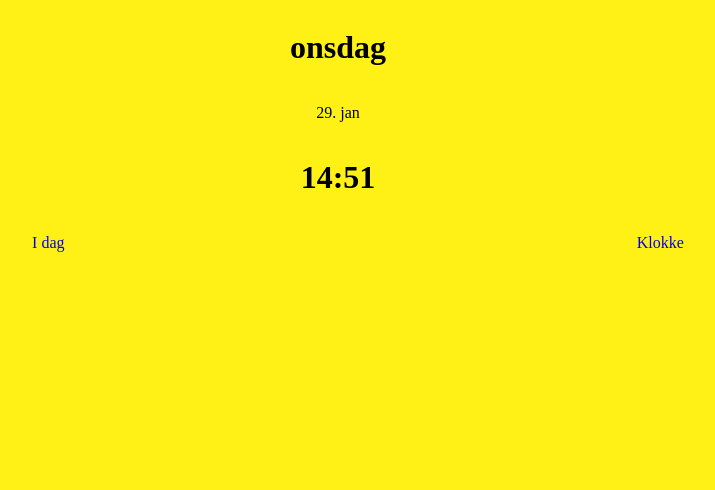
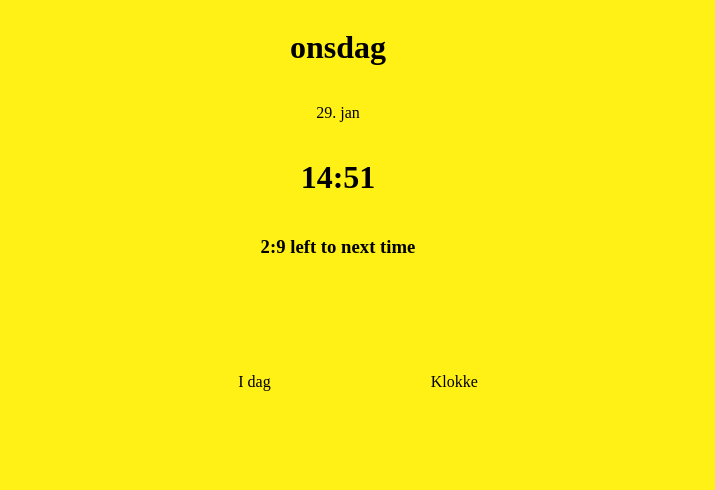
Before and after one commit to stinehso/to-do-app, a plain HTML site: page tidsvinduer.html in a window 1280 px wide. Shown: the whole page, without its empty margins (302-1017 px from the left). Drawn offline with Linux system fonts and the light colour scheme.

Commit message:
Add time countdown

```diff
--- a/script2.js
+++ b/script2.js
@@ -2,6 +2,8 @@ const days = ["søndag", "mandag", "tirsdag", "onsdag", "torsdag", "fredag", "l
 const months = ["jan", "feb", "mar"];
 const d = new Date();		// date and time now
 const body = document.querySelector("body");
+const countdown = document.querySelector("#countdown");
+
 
 // set header to name of day and date
 const day = document.querySelector("#dayHeader");
@@ -15,6 +17,7 @@ const hour = d.getHours();
 const minutes = d.getMinutes();
 let mins = (minutes < 10) ? "0" + minutes : minutes;
 time.textContent = `${hour}:${mins}`;
+
 
 // change color by time
 function changeBackground(hour) {
@@ -31,4 +34,25 @@ function changeBackground(hour) {
     body.style.background = color;
 }
 
+
+function checkNextTime(hour, minutes) {
+    let hrLeft;
+    let minLeft = 60-minutes
+    if (hour < 8) {
+        hrLeft = 7-hour;
+    } else if (hour < 12) {
+        hrLeft = 11-hour;
+    } else if (hour < 17) {
+        hrLeft = 16-hour;
+        console.log(hrLeft);
+    } else {
+        hrLeft = 31-hour;
+    }
+    return `${hrLeft}:${minLeft} left to next time`;
+
+}
+
+
 changeBackground(hour);
+
+countdown.textContent = checkNextTime(hour, minutes);
--- a/style.css
+++ b/style.css
@@ -1,5 +1,9 @@
 body {
     background-color: #0D4D4D;
+    display: flex;
+    flex-direction: column;
+    justify-content: space-between;
+    align-items: center;
 }
 
 nav {
@@ -83,12 +87,13 @@ li:hover {
 .bar {
     display: flex;
     flex-direction: row;
-    justify-content: space-around;
+    justify-content: flex-start;
     list-style: none;
     width: 100%;
 }
 
 a {
+    color: inherit;
     text-decoration: none;
 }
 
@@ -96,3 +101,8 @@ a:visited {
     color: inherit;
     text-decoration: none;
 }
+
+.menu {
+    text-align: center;
+    padding: 80px;
+}
--- a/tidsvinduer.html
+++ b/tidsvinduer.html
@@ -20,11 +20,12 @@
 		<p id="dateHeader">27. jan</p>
 
 		<h1 id="time"></h1>
+		<h3 id="countdown"></h3>
 	</div>
 	<nav>
 		<ul class="bar">
-			<li><a href="index.html">I dag</a></li>
-			<li><a href="tidsvinduer.html">Klokke</a></li>
+			<li class="menu"><a href="index.html">I dag</a></li>
+			<li class="menu"><a href="tidsvinduer.html">Klokke</a></li>
 		</ul>
 	</nav>
 
```
